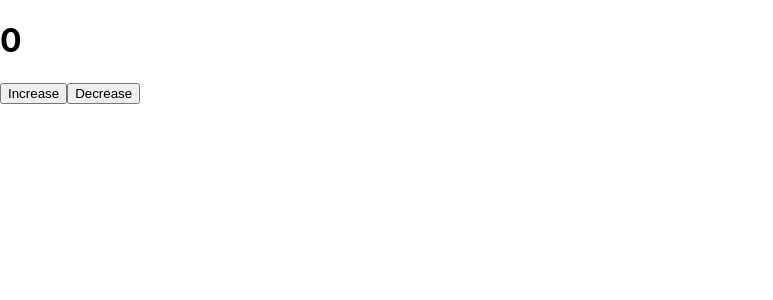
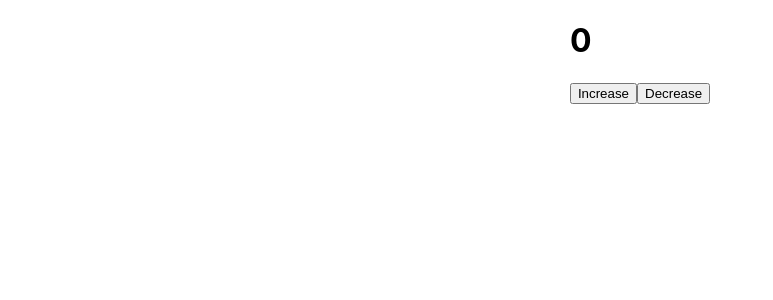
Before and after one commit to mdraselmiah95/Redux-Fundamentals, a React (Create React App) app: page / in a window 1280 px wide. Shown: the top 300 px of the page, without its empty margins (0-773 px from the left). Built offline with nearby package versions, Linux system fonts and the light colour scheme.

Commit message:
WIP on Redux Fundamental project

```diff
--- a/src/components/useReducer/Count.js
+++ b/src/components/useReducer/Count.js
@@ -26,7 +26,7 @@ const Count = () => {
   return (
     <div>
       <h1>{state.count}</h1>
-      <button>Increase</button>
+      <button onClick={() => dispatch({ type: "INCREMENT" })}>Increase</button>
       <button>Decrease</button>
     </div>
   );
--- a/src/components/useReducer/UseReducer.js
+++ b/src/components/useReducer/UseReducer.js
@@ -3,7 +3,13 @@ import Count from "./Count";
 
 const UseReducer = () => {
   return (
-    <div style={{ margin: "auto", display: "flex", alignItems: "center" }}>
+    <div
+      style={{
+        display: "flex",
+        alignItems: "center",
+        justifyContent: "center",
+      }}
+    >
       <Count />
     </div>
   );
```
Also changed, not shown: src/index.js (+8 -11 lines).
